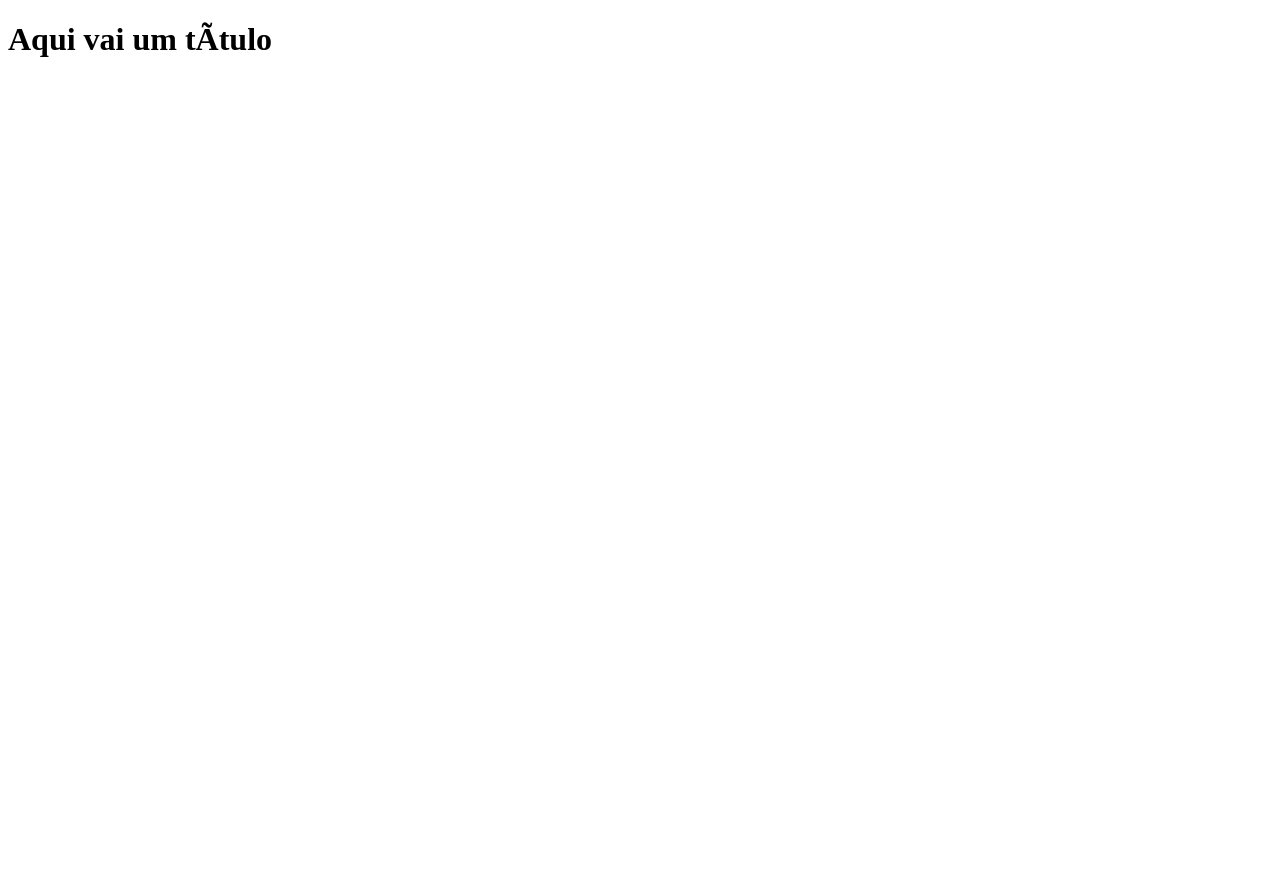
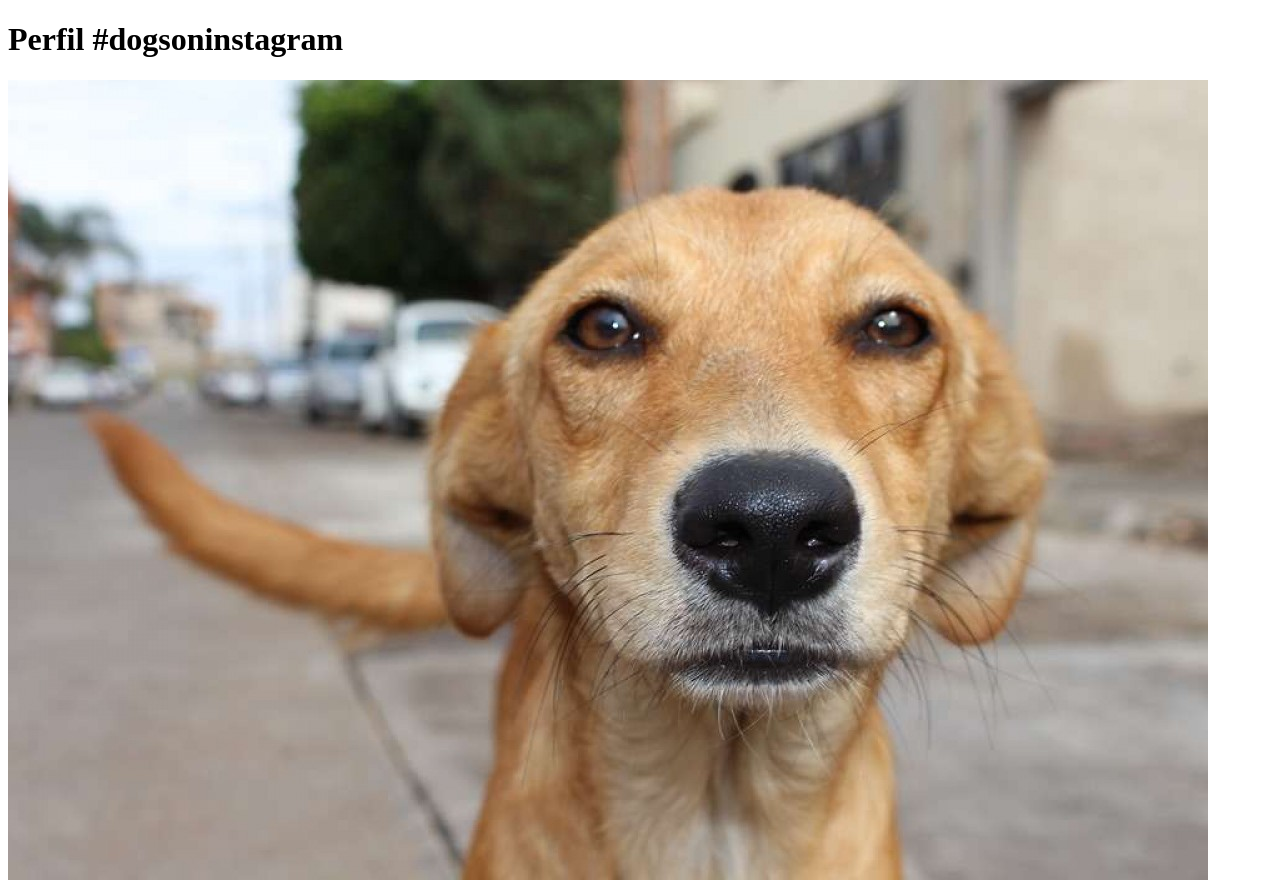
Before and after one commit to MathCronem/descomplica, a plain HTML site: page index.html in a window 1280 px wide. Before the commit the page ends 800 px from the top, so only its background shows below. Drawn offline with Linux system fonts and the light colour scheme.

Commit message:
Foto do cachorro
Foi adicionado a imagem do cachorro e testado se a imagem aparece

```diff
--- a/index.html
+++ b/index.html
@@ -4,7 +4,7 @@
 
 <head>
 
-<title>Título da página</title>
+<title>Fanpage de Cachorros caramelos</title>
 
 <meta charset=“utf-8”>
 
@@ -12,7 +12,9 @@
 
 <body>
 
-<h1>Aqui vai um título</h1>
+<h1>Perfil #dogsoninstagram</h1>
+
+<img src="images/carameloraiz.jpeg">
 
 </body>
 
```
Also changed, not shown: images/carameloraiz.jpeg (added).
